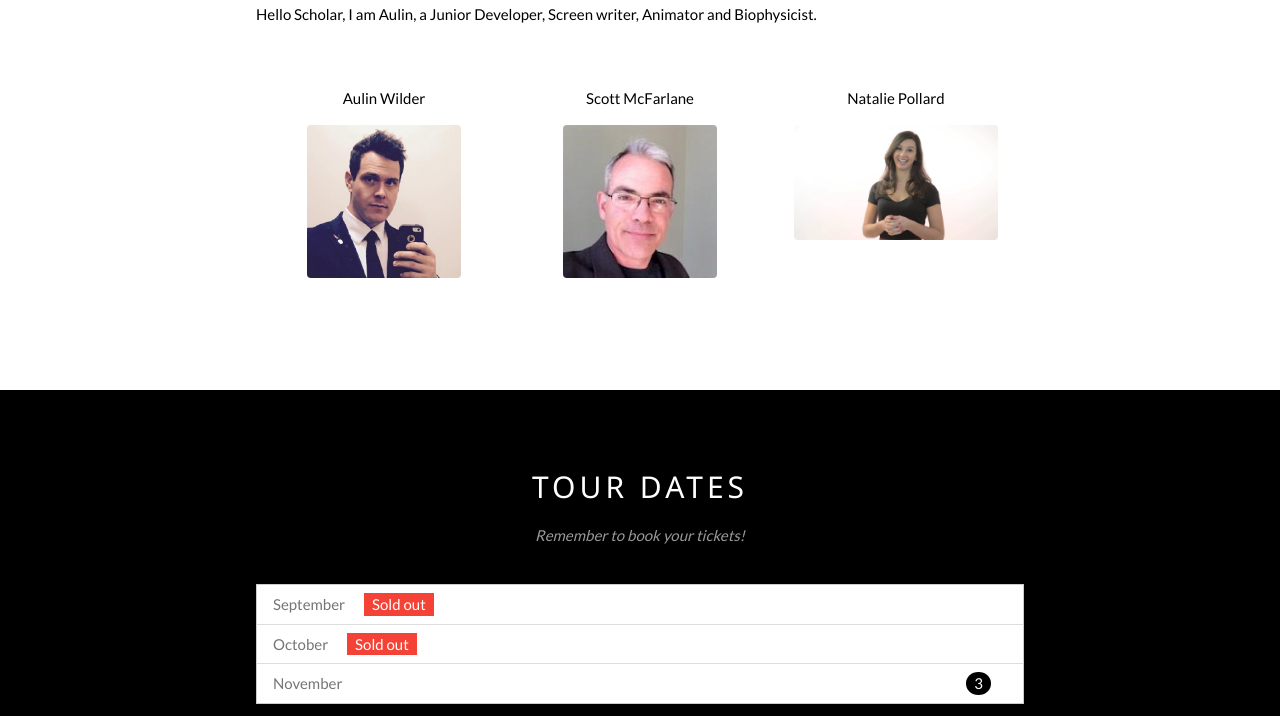
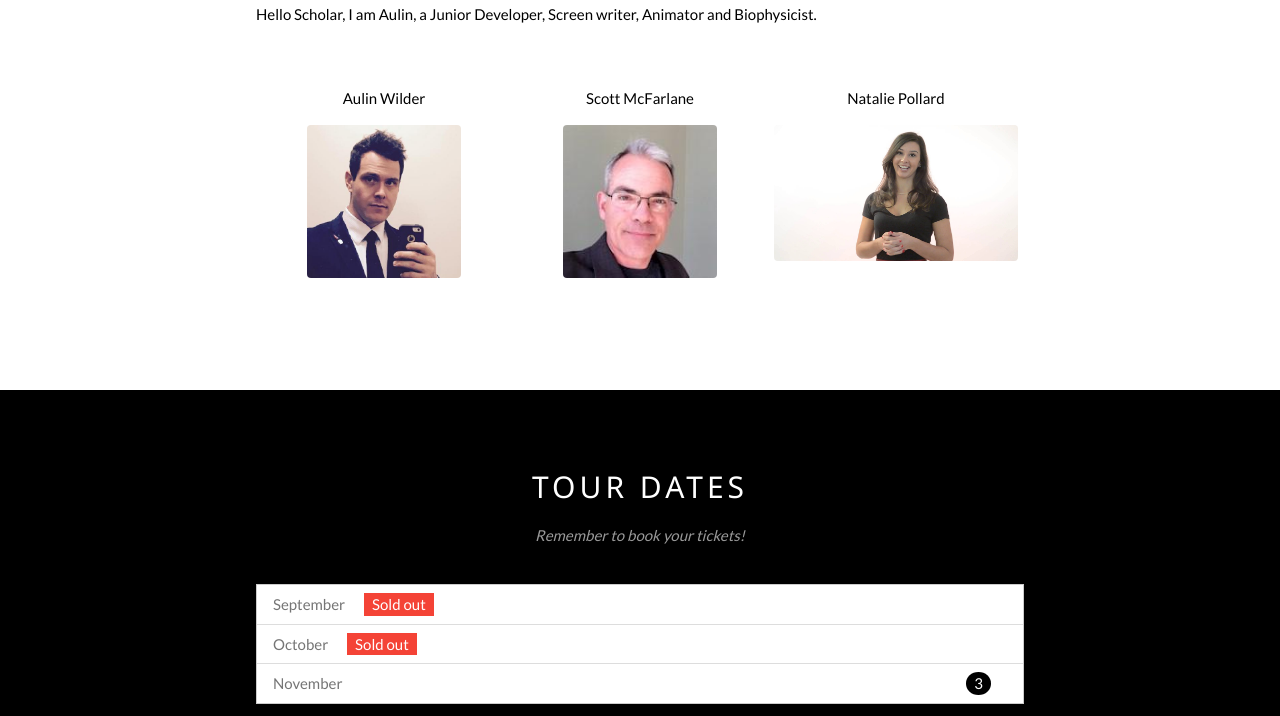
Before and after one commit to DudeWhereismycode/Dudewhereismycode.github.io, a plain HTML site: page index.html in a window 1280 px wide. Shown: the part 940-1656 px from the top of the page. Drawn offline with nearby package versions, Linux system fonts and the light colour scheme; some packages are replaced by stand-ins of ours.

Commit message:
changed size again

```diff
--- a/index.html
+++ b/index.html
@@ -83,7 +83,7 @@ body {font-family: "Lato", sans-serif}
       </div>
       <div class="w3-third">
         <p>Natalie Pollard</p>
-        <img src="Natalie.jpg" class="w3-round" alt="Random Name" style="width:80%">
+        <img src="Natalie.jpg" class="w3-round" alt="Random Name" style="width:95%">
       </div>
     </div>
   </div>
```
